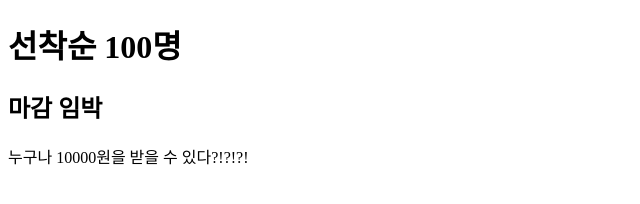
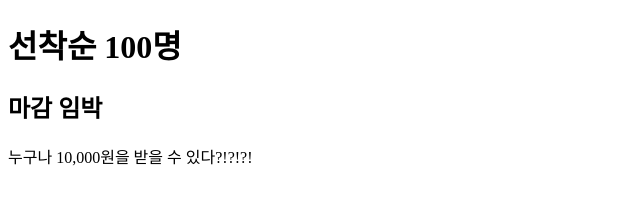
Before and after one commit to hoooo007/ttttt, a plain HTML site: page index.html in a window 1280 px wide. Shown: the full height of the page, 0-640 px from the left. Drawn offline with Linux system fonts and the light colour scheme.

Commit message:
Update index.html

```diff
--- a/index.html
+++ b/index.html
@@ -1,11 +1,11 @@
 <!DOCTYPE html>
 <html>
   <head>
-  				<title>cobra 브라우저 사용 꿀팁</title>
+  				<title>C0bra 브라우저 사용 꿀팁!</title>
   </head>
   <body>
   <h1>선착순 100명</h1>
   <h2>마감 임박</h2>
-  				<p>누구나 10000원을 받을 수 있다?!?!?!</p>
+  				<p>누구나 10,000원을 받을 수 있다?!?!?!</p>
   </body>
 </html>
```
